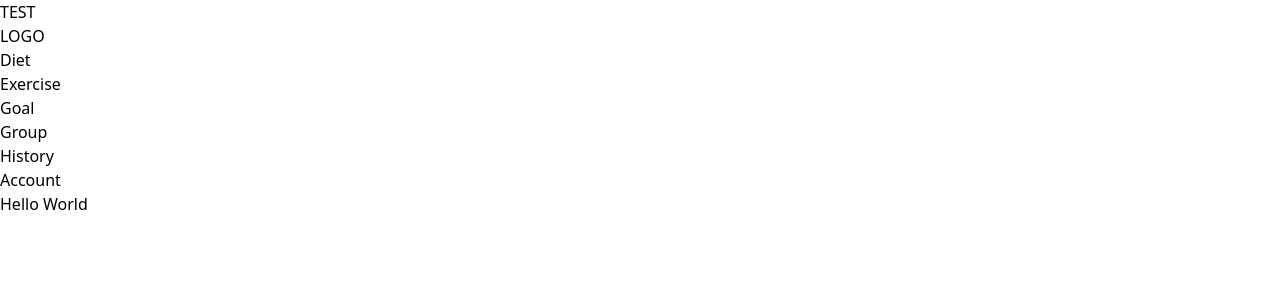
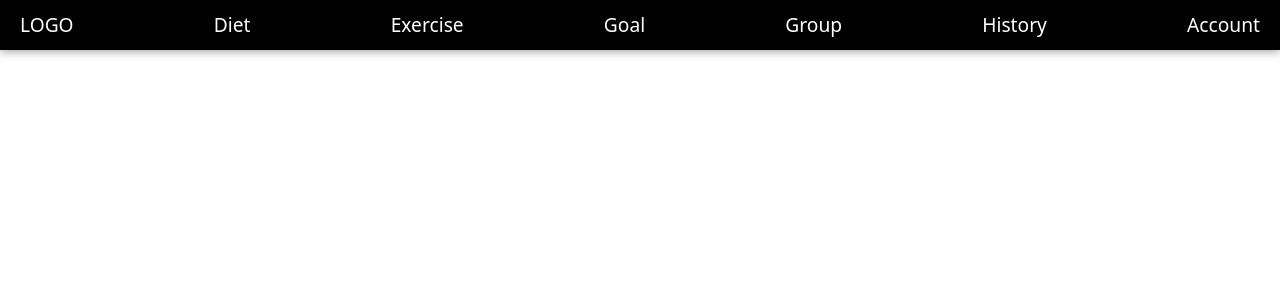
Before and after one commit to Wilsonator123/SECoursework, a React (Create React App) app in the folder client/: page / in a window 1280 px wide. Shown: the top 300 px of the page. Built offline with nearby package versions, Linux system fonts and the light colour scheme.

Commit message:
created default nav css

```diff
--- a/client/src/css/header.css
+++ b/client/src/css/header.css
@@ -0,0 +1,34 @@
+nav {
+    background-color: #000;
+    height: 50px;
+    width: 100%;
+    position: fixed;
+    top: 0;
+    left: 0;
+    z-index: 100;
+    box-shadow: 0 0 10px rgba(0, 0, 0, 0.5);
+}
+
+nav ul {
+    list-style: none;
+    margin: 0;
+    padding: 0;
+    display: flex;
+    justify-content: space-between;
+    align-items: center;
+    height: 100%;
+}
+
+nav ul li {
+    height: 100%;
+}
+
+nav ul li a {
+    display: block;
+    height: 100%;
+    padding: 0 20px;
+    text-decoration: none;
+    color: #fff;
+    font-size: 1.2rem;
+    line-height: 50px;
+}
```
